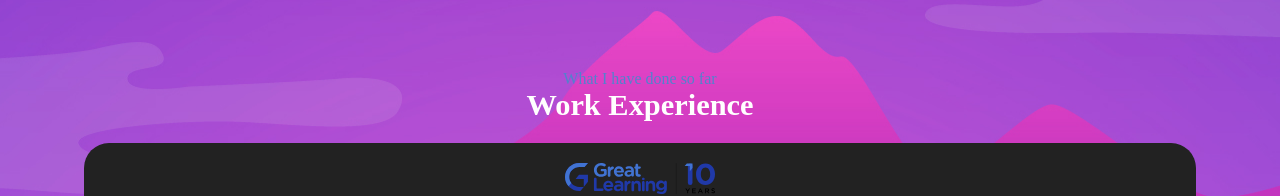
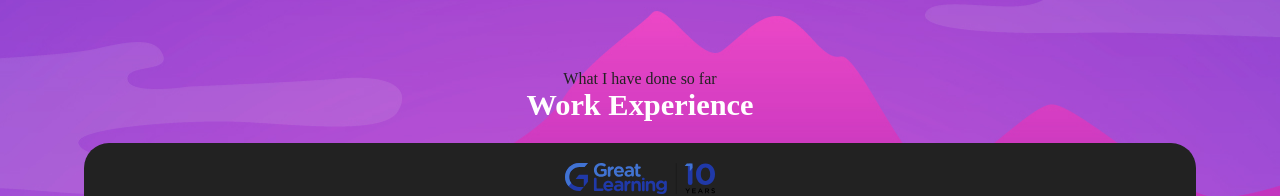
Before and after one commit to RushilShah01/PRODIGY_WD_04, a React (Create React App) app: page / in a window 1280 px wide. Shown: the part 533-729 px from the top of the page. Built offline with nearby package versions, Linux system fonts and the light colour scheme.

Commit message:
index.css

```diff
--- a/src/index.css
+++ b/src/index.css
@@ -127,7 +127,7 @@ hr {
 }
 
 .text-gray {
-  color: #5282CD;
+  color: #222222;
 }
 
 #element {
```
